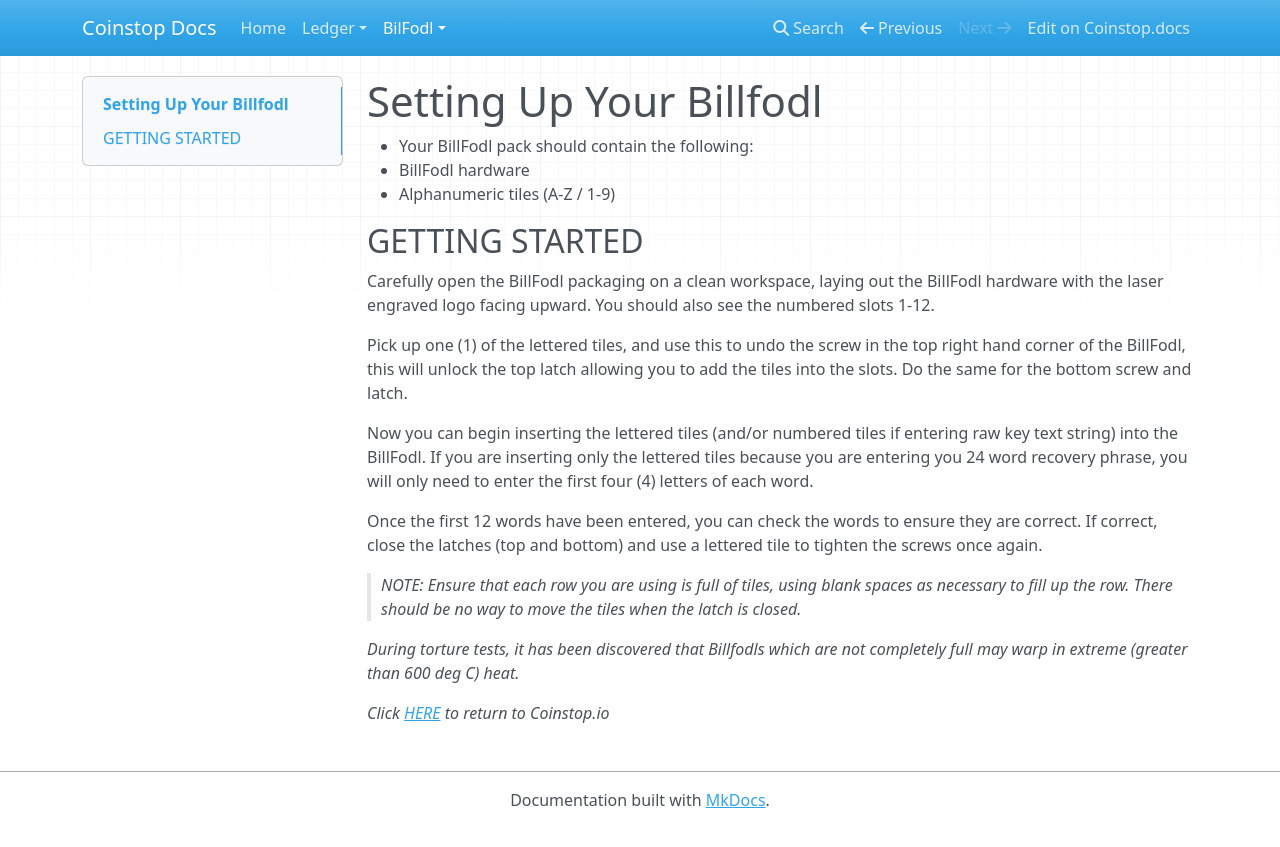
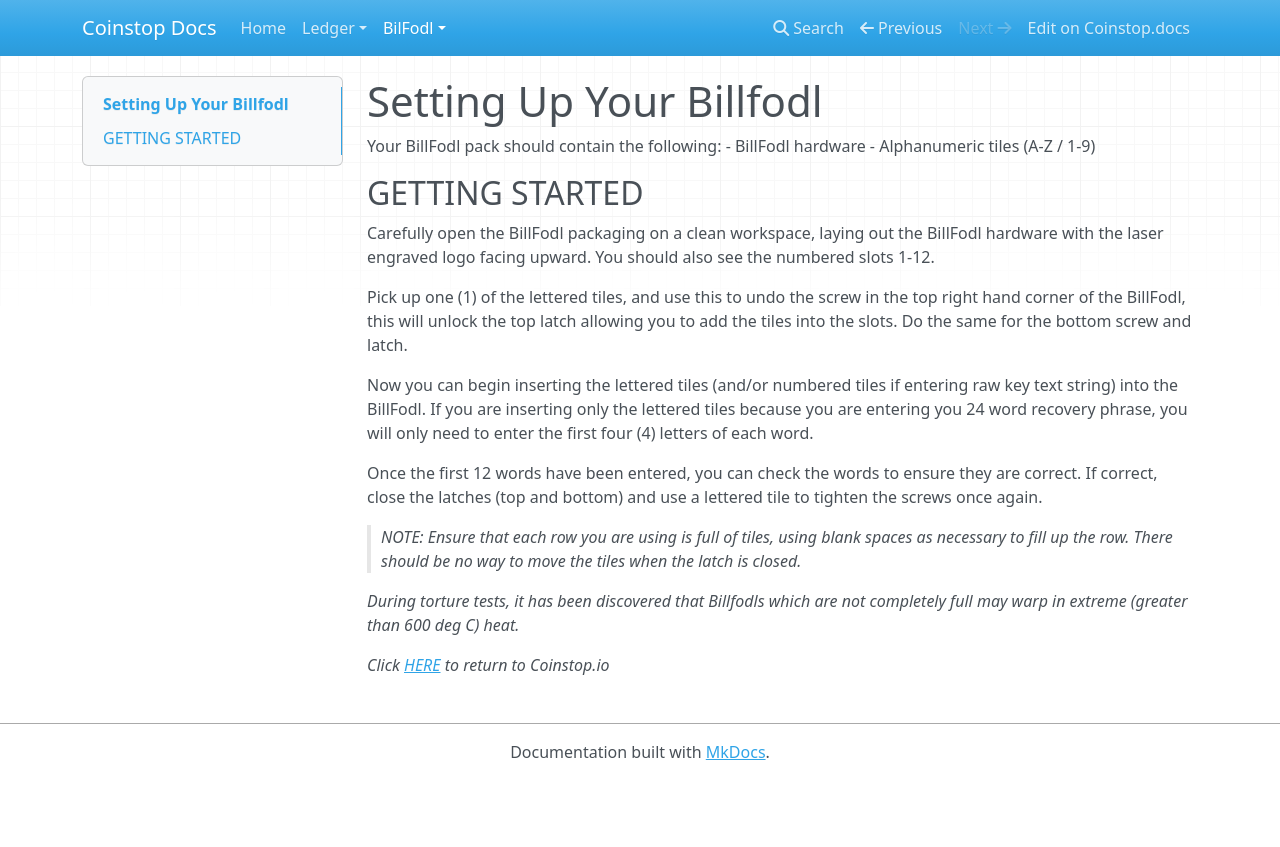
Before and after one commit to coinstopio/coinstopio.docs, an MkDocs documentation site: the page built from docs/BillFodl/BillFodlSetup/BillFodlSetup.md, in a window 1280 px wide. Shown: the top 847 px of the page. Built offline with MkDocs 1.6.1, drawn with Linux system fonts in a browser that asks for light colours; nearby versions of some CDN libraries.

```diff
--- a/docs/BillFodl/BillFodlSetup/BillFodlSetup.md
+++ b/docs/BillFodl/BillFodlSetup/BillFodlSetup.md
@@ -1,6 +1,6 @@
 # Setting Up Your Billfodl
 
--   Your BillFodl pack should contain the following:
+Your BillFodl pack should contain the following:
 -   BillFodl hardware
 -   Alphanumeric tiles (A-Z / 1-9)
 
```
